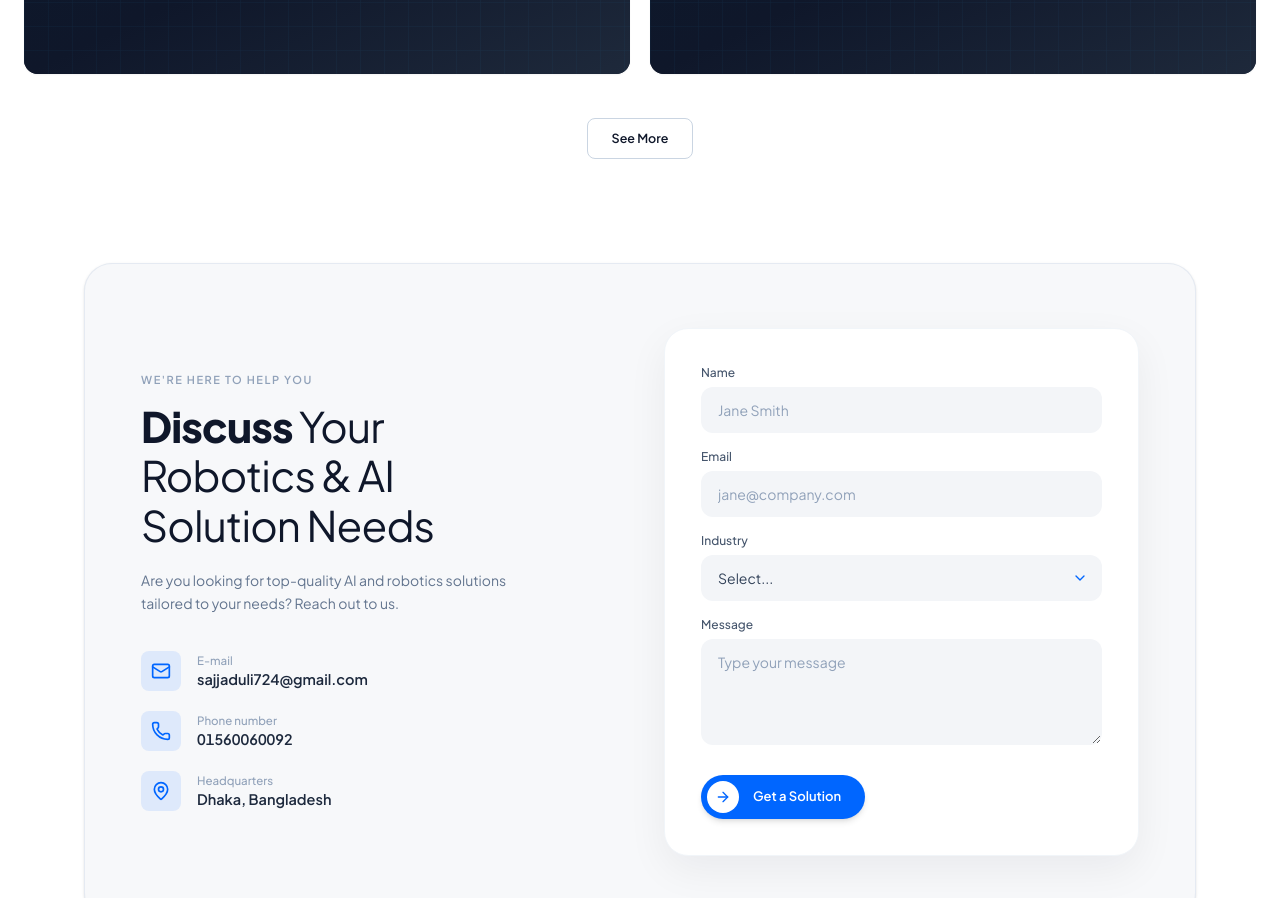
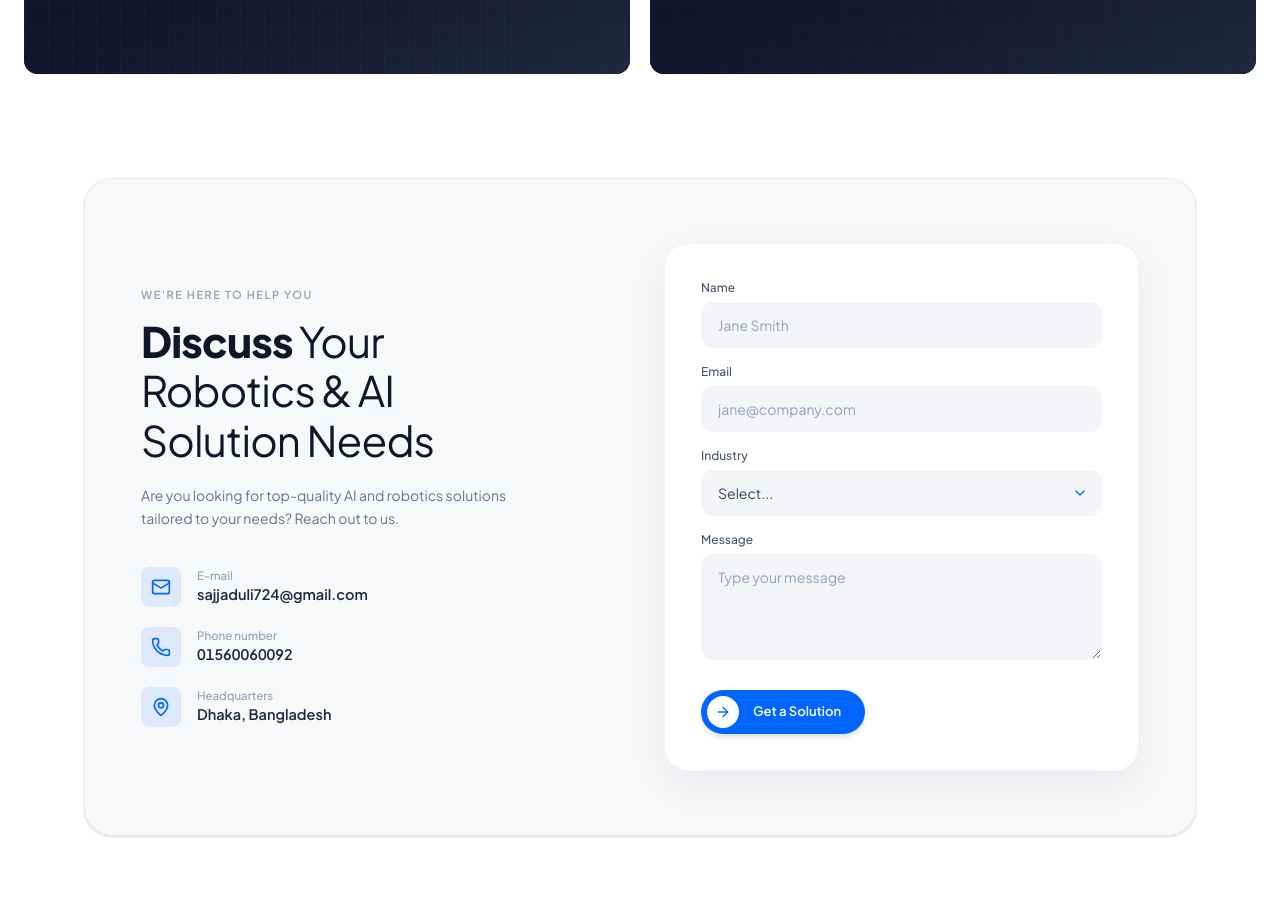
Before and after one commit to sajjadul404/MARKO-Robotics, a React (Vite) app: page / in a window 1280 px wide. Shown: the part 2886-3784 px from the top of the page. Built offline with nearby package versions, Linux system fonts and the light colour scheme.

Commit message:
logo rmv

```diff
--- a/src/components/CompanyPulseSection.jsx
+++ b/src/components/CompanyPulseSection.jsx
@@ -44,16 +44,6 @@ export default function CompanyPulseSection({
             </div>
           ))}
         </div>
-
-        <div className="mt-11 text-center">
-          <button
-            type="button"
-            onClick={() => scrollToSection('events')}
-            className="inline-flex items-center justify-center px-6 py-2.5 rounded-[8px] border border-slate-300 bg-white hover:bg-slate-50 text-[#0F172A] text-[12.5px] font-semibold transition-colors cursor-pointer whitespace-nowrap"
-          >
-            See More
-          </button>
-        </div>
       </div>
     </section>
   );
```
